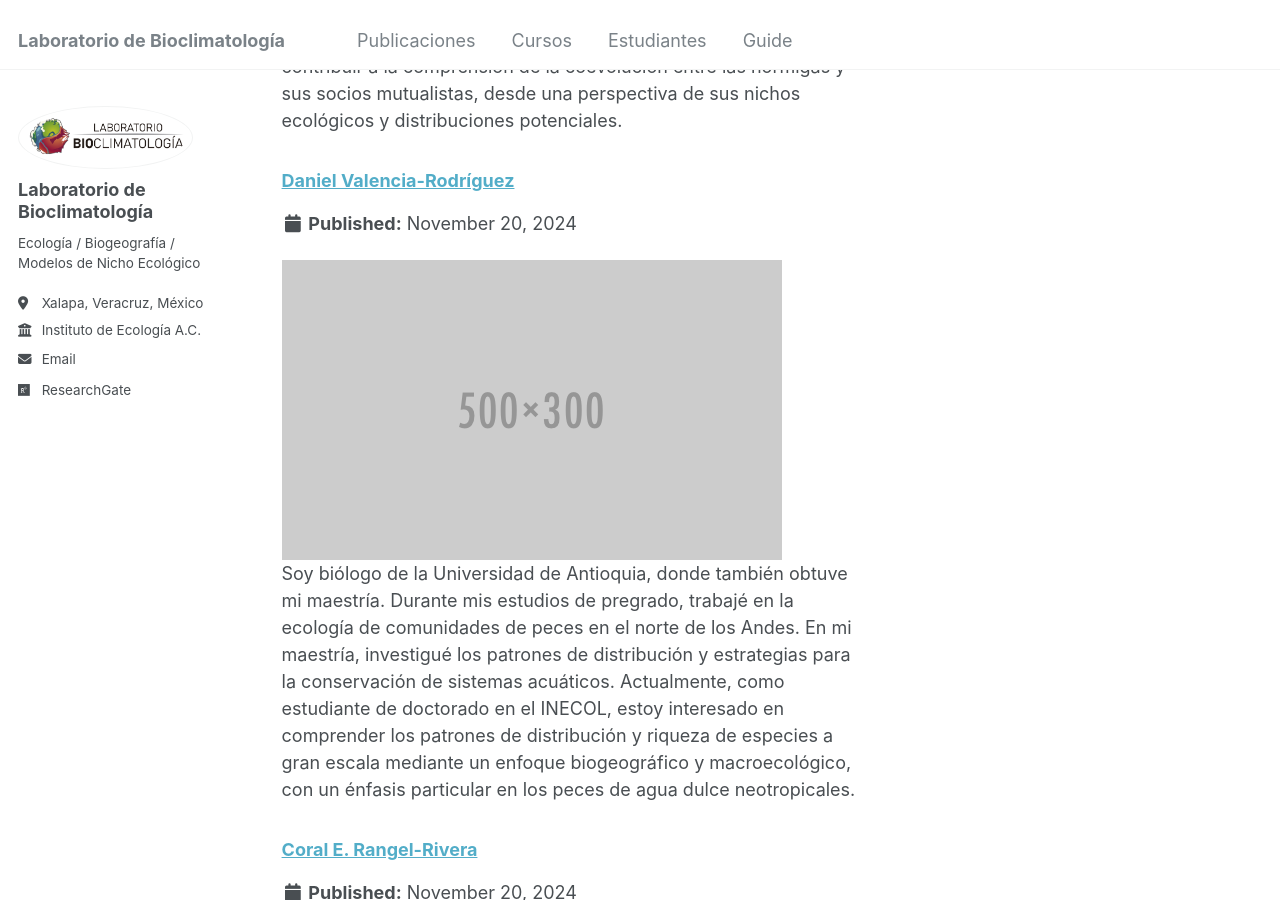
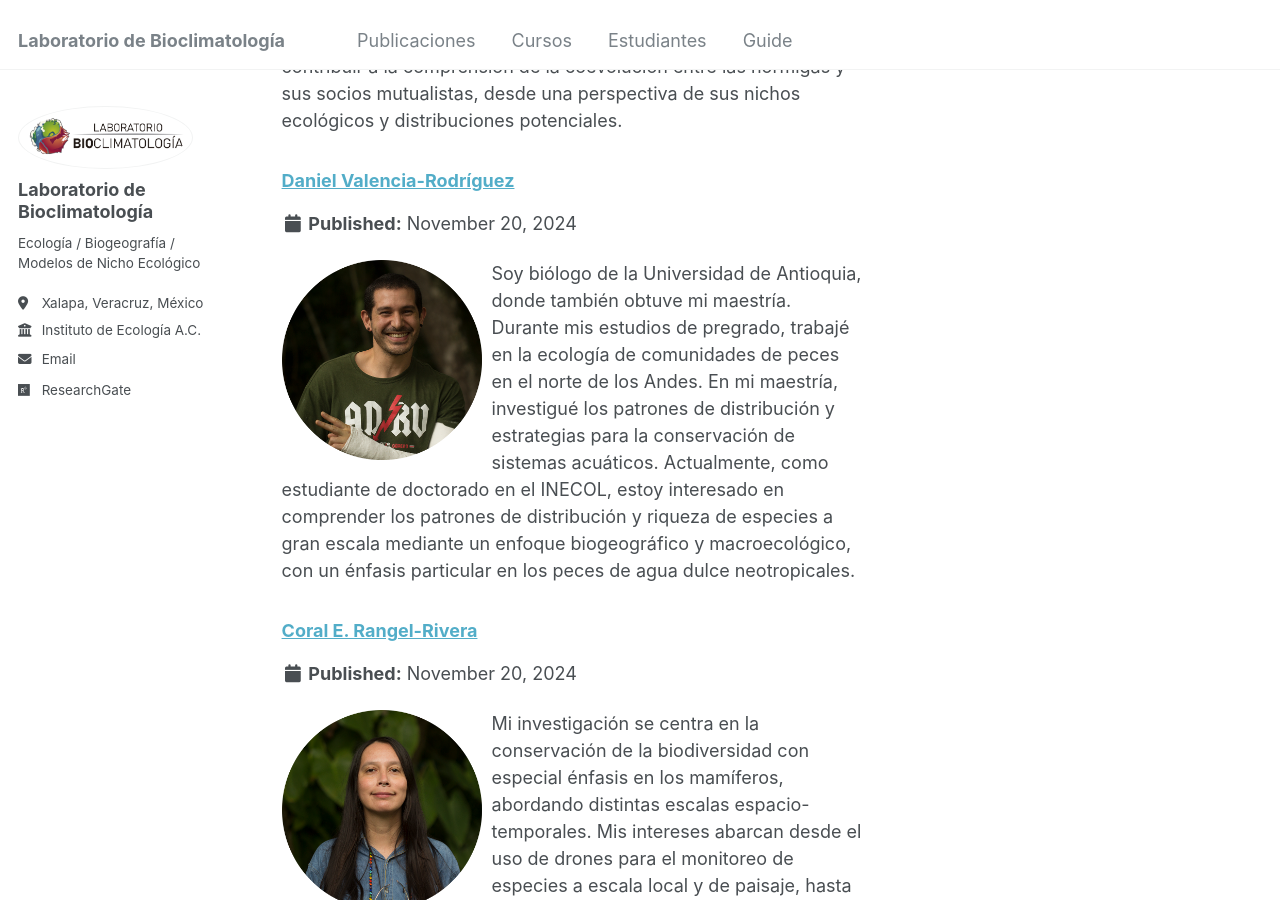
Before and after one commit to Labbioclim/bioclimat, a Jekyll site: the page built from _pages/portfolio.html, in a window 1280 px wide and 900 px high, scrolled down 2441 px. Built offline with Jekyll 4.4.1, drawn with Linux system fonts in a browser that asks for light colours.

Commit message:
Update DVLR.html

```diff
--- a/_portfolio/DVLR.html
+++ b/_portfolio/DVLR.html
@@ -4,5 +4,5 @@ collection: portfolio
 category: phd
 link: "https://www.researchgate.net/profile/Daniel-Valencia-Rodriguez"
 permalink: "https://labbioclim.github.io/https://www.researchgate.net/profile/Daniel-Valencia-Rodriguez"
-excerpt: "<img src='https://labbioclim.github.io/bioclimat/images/500x300.png'><br/> Soy biólogo de la Universidad de Antioquia, donde también obtuve mi maestría. Durante mis estudios de pregrado, trabajé en la ecología de comunidades de peces en el norte de los Andes. En mi maestría, investigué los patrones de distribución y estrategias para la conservación de sistemas acuáticos. Actualmente, como estudiante de doctorado en el INECOL, estoy interesado en comprender los patrones de distribución y riqueza de especies a gran escala mediante un enfoque biogeográfico y macroecológico, con un énfasis particular en los peces de agua dulce neotropicales."
+excerpt: "<img src='https://labbioclim.github.io/bioclimat/images/danielv.png' style='width: 200px; float: left; margin-right: 10px;'> Soy biólogo de la Universidad de Antioquia, donde también obtuve mi maestría. Durante mis estudios de pregrado, trabajé en la ecología de comunidades de peces en el norte de los Andes. En mi maestría, investigué los patrones de distribución y estrategias para la conservación de sistemas acuáticos. Actualmente, como estudiante de doctorado en el INECOL, estoy interesado en comprender los patrones de distribución y riqueza de especies a gran escala mediante un enfoque biogeográfico y macroecológico, con un énfasis particular en los peces de agua dulce neotropicales."
 ---
```
